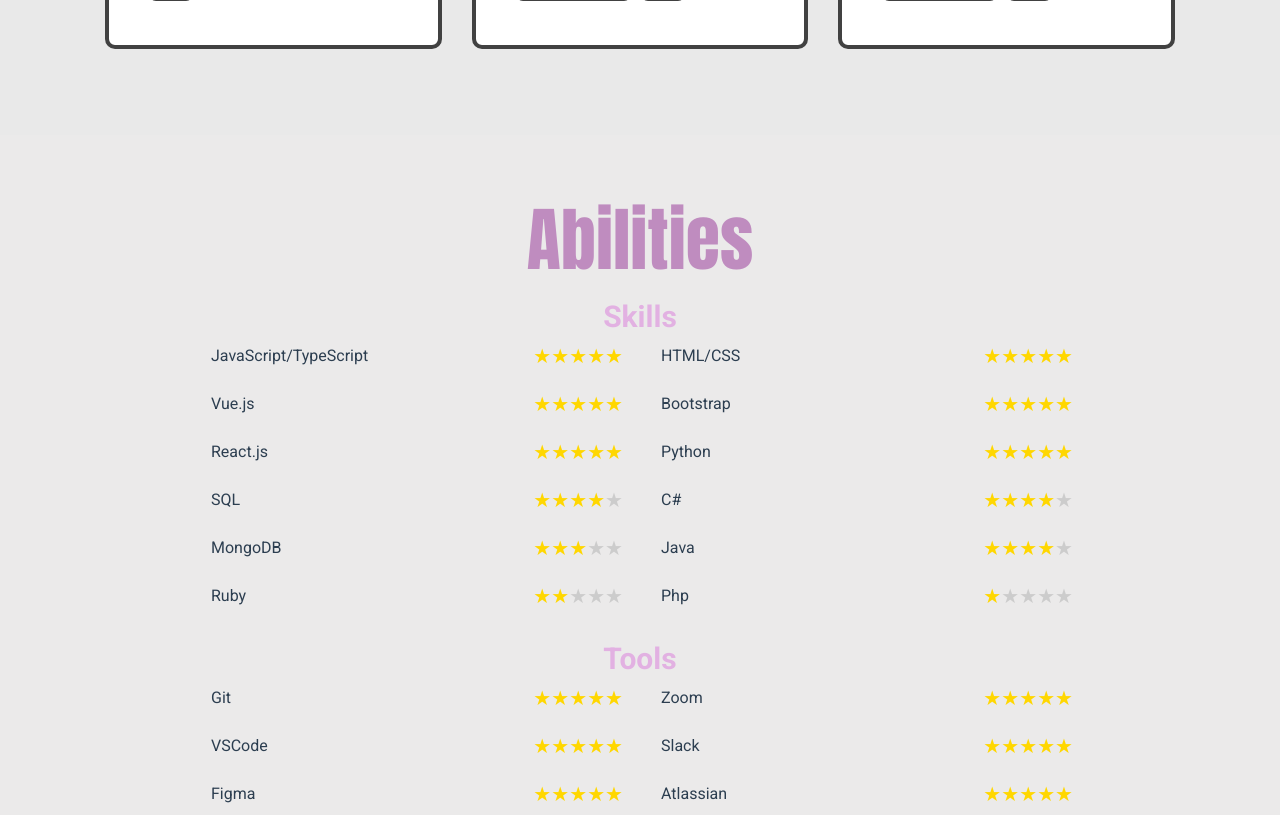
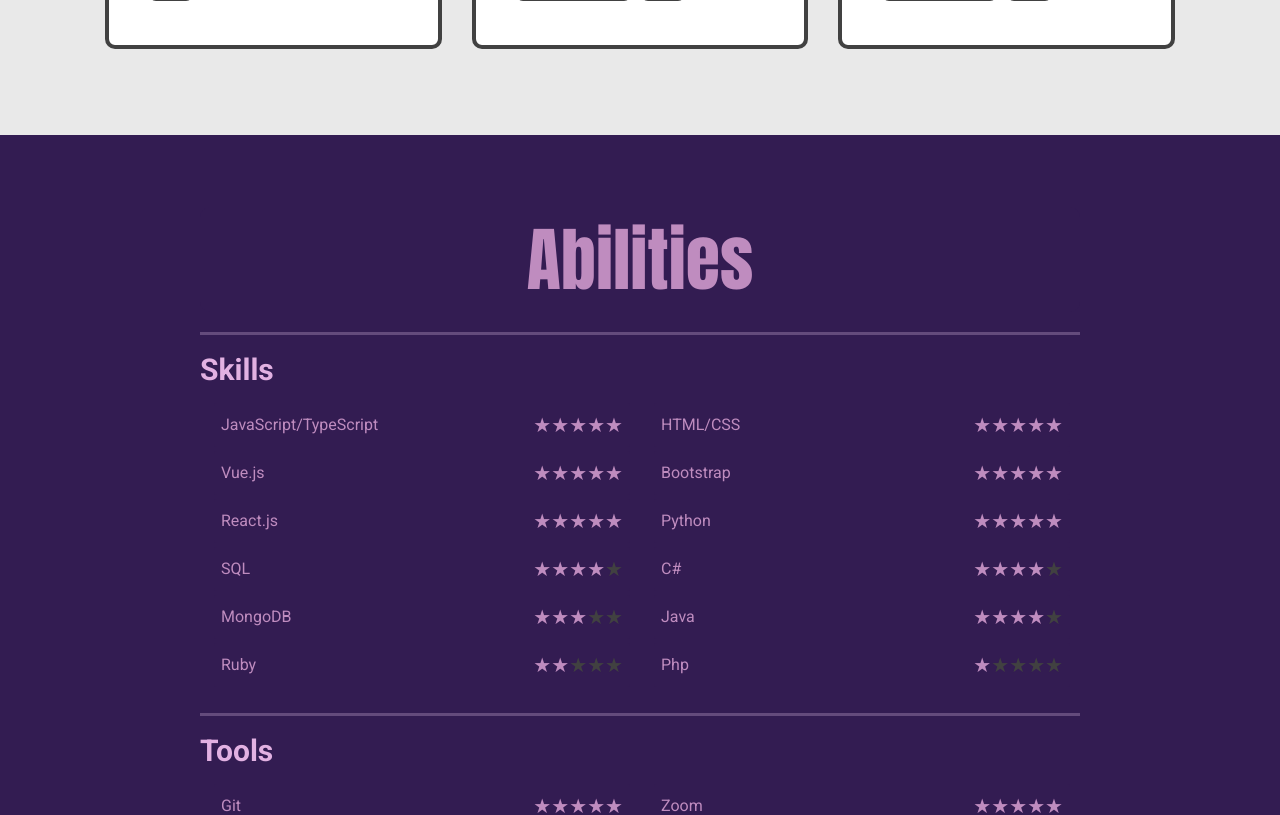
Before and after one commit to LianLambert/lian-website, a Vue app: page / in a window 1280 px wide. Shown: the part 3400-4215 px from the top of the page. Built offline with nearby package versions, Linux system fonts and the light colour scheme.

Commit message:
feat: meh ability section

```diff
--- a/src/components/AbilityRating.vue
+++ b/src/components/AbilityRating.vue
@@ -31,9 +31,13 @@
   padding: 7px;
   margin: 2px;
   border-radius: 3px;
+  color: var(--medium-purple);
+  background-color: var(--dark-purple);
+
 
   &:hover {
-    background-color: #f4f1f1;
+    filter: brightness(120%);
+    font-weight: 700;
   }
 }
 </style>
--- a/src/components/StarRating.vue
+++ b/src/components/StarRating.vue
@@ -14,11 +14,11 @@
   },
   filledColor: {
     type: String,
-    default: "#FFD700",
+    default: "#bf8cbf",
   },
   emptyColor: {
     type: String,
-    default: "#CCCCCC",
+    default: "#414141",
   },
 });
 
--- a/src/components/sections/AbilitySection.vue
+++ b/src/components/sections/AbilitySection.vue
@@ -1,9 +1,10 @@
 <template>
   <section id="ability" class="section centered">
     <div id="ability-container">
-      <div><h1 class="h1-light-bg">Abilities</h1></div>
+      <h1 class="mb-3 h1-dark-bg" style="background-color: var(--dark-purple)">Abilities</h1>
       <div v-for="(category, index) in categories" :key="index" class="mb-4">
-        <h2 class="h2-light-bg">{{ category.title }}</h2>
+        <hr class="horizontal-divider" />
+        <div class="d-flex"><h2 class="h2-dark-bg mb-3">{{category.title}}</h2></div>
         <div class="row" style="padding: 0; margin: 0">
           <div v-for="(rating, skill) in category.items" :key="skill" class="col-12 col-md-6">
             <AbilityRating :ability="skill" :rating="rating" />
@@ -67,12 +68,19 @@
 
 <style scoped lang="scss">
 #ability {
-  background-color: #ebeaea;
+  background-color: var(--dark-purple);
   padding: 4vw 2vw;
 }
 
 #ability-container {
+  padding: 20px 10px;
   max-width: 900px;
+}
+
+.horizontal-divider {
+  border-top: 3px solid var(--lightest-purple);
+  width: 100%;
+  margin: 20px 0;
 }
 
 @media (max-width: 768px) {
```
